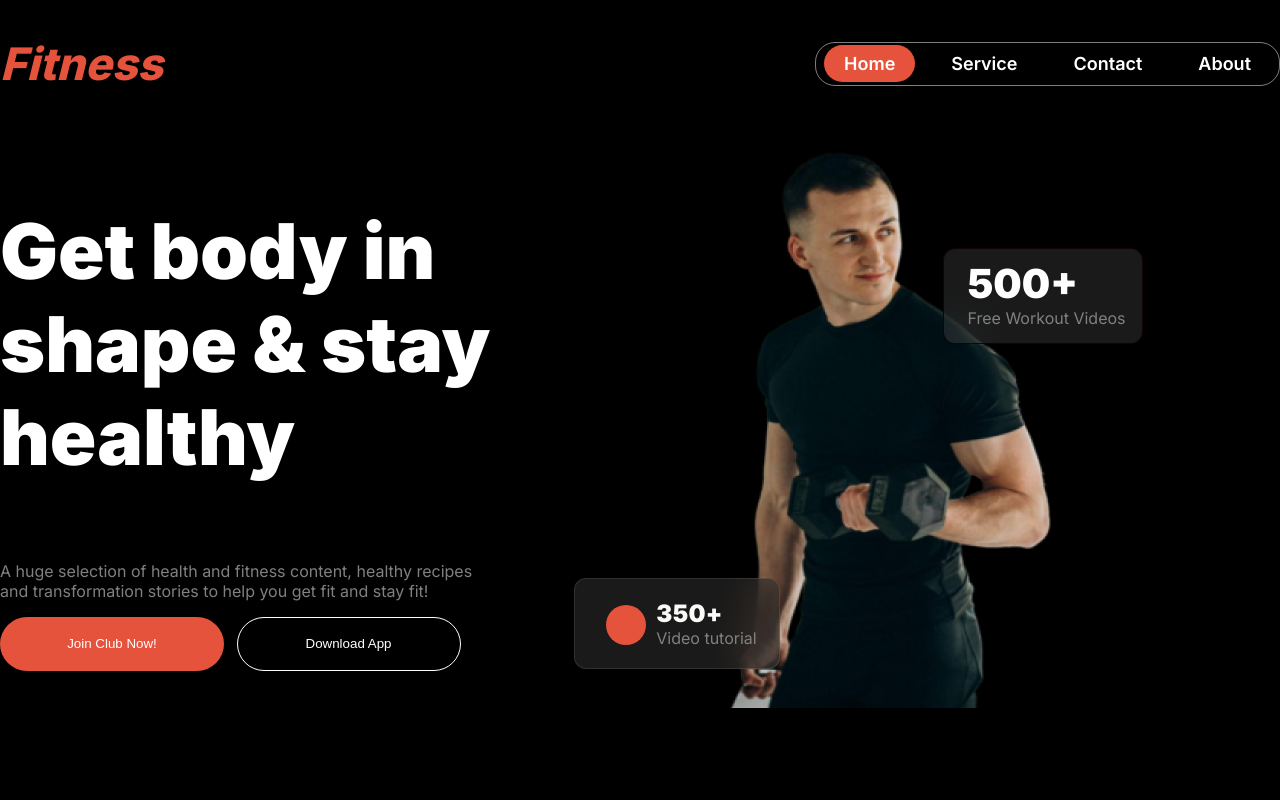
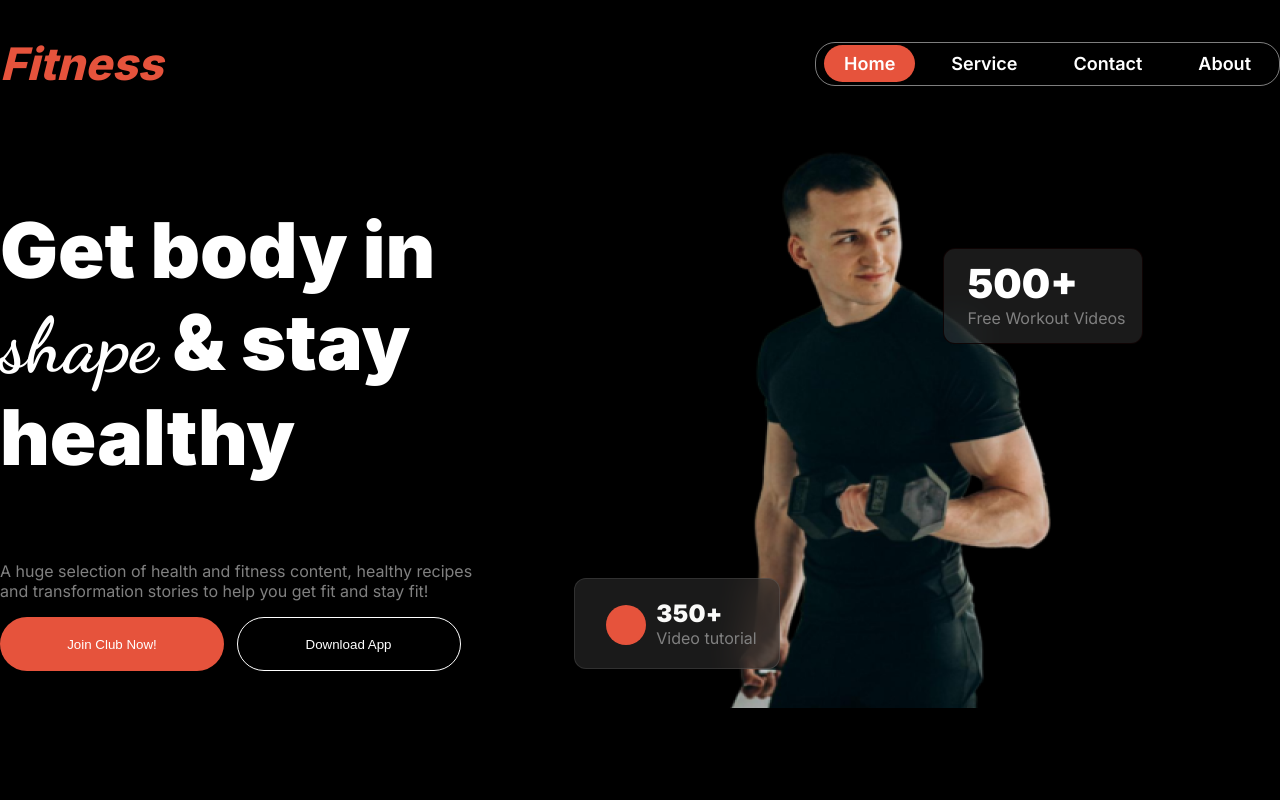
Before and after one commit to tushmibormon/Assignment-2, a plain HTML site: page index.html in a window 1280 px wide. Shown: the top 800 px of the page. Drawn offline with Linux system fonts and the light colour scheme.

Commit message:
shape style complete

```diff
--- a/index.html
+++ b/index.html
@@ -27,7 +27,7 @@
        <section>
         <div class="banner">
             <div class="banner-text-content">
-                 <h1 class="banner-title">Get body in shape & stay healthy</h1>
+                 <h1 class="banner-title">Get body in <span class="shape">shape</span> & stay healthy</h1>
                  <p class="banner-description text-gray">A huge selection of health and fitness content, healthy recipes<br>and transformation stories to help you get fit and stay fit!</p>
                  <button class="btn-primary text-yellow">Join Club Now!</button>
                  <button class="btn-primary2">Download App</button>
--- a/styles/style.css
+++ b/styles/style.css
@@ -1,3 +1,5 @@
+@import url('https://fonts.googleapis.com/css2?family=Dancing+Script:wght@400..700&family=Inter:wght@100..900&family=Work+Sans:ital,wght@0,100..900;1,100..900&display=swap');
+
 @import url('https://fonts.googleapis.com/css2?family=Inter:wght@100..900&family=Work+Sans:ital,wght@0,100..900;1,100..900&display=swap');
 
 
@@ -90,12 +92,18 @@ body{
     width: 520px;
 }
 
+.shape{
+    font-family: "Dancing Script", cursive;
+
+}
+
 
 
 .banner-title {
     font-weight: 900;
     font-size: 4.8rem;
     color: rgb(255, 255, 255);
+    line-height: 120%;
 
 }
 
```
